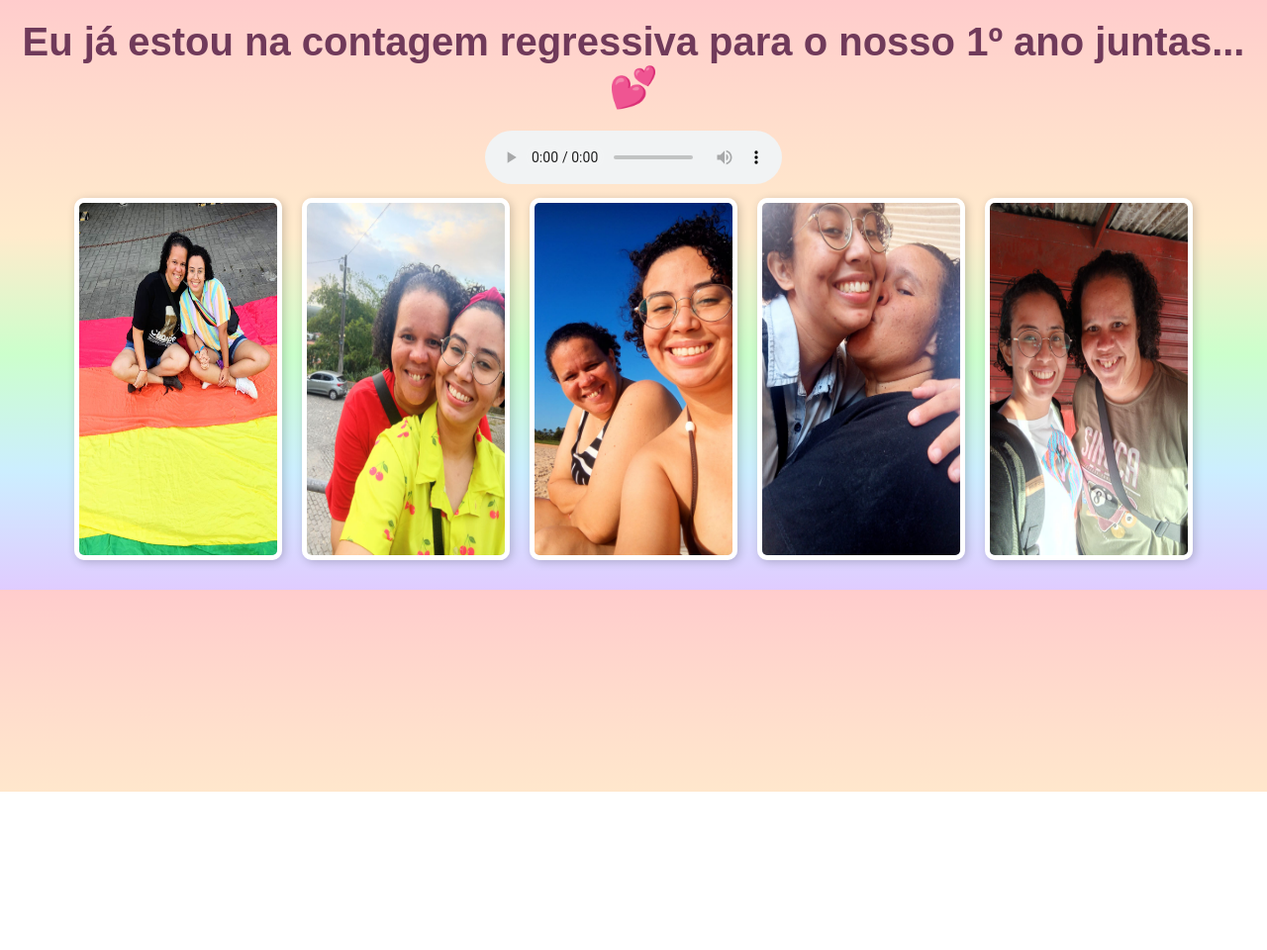
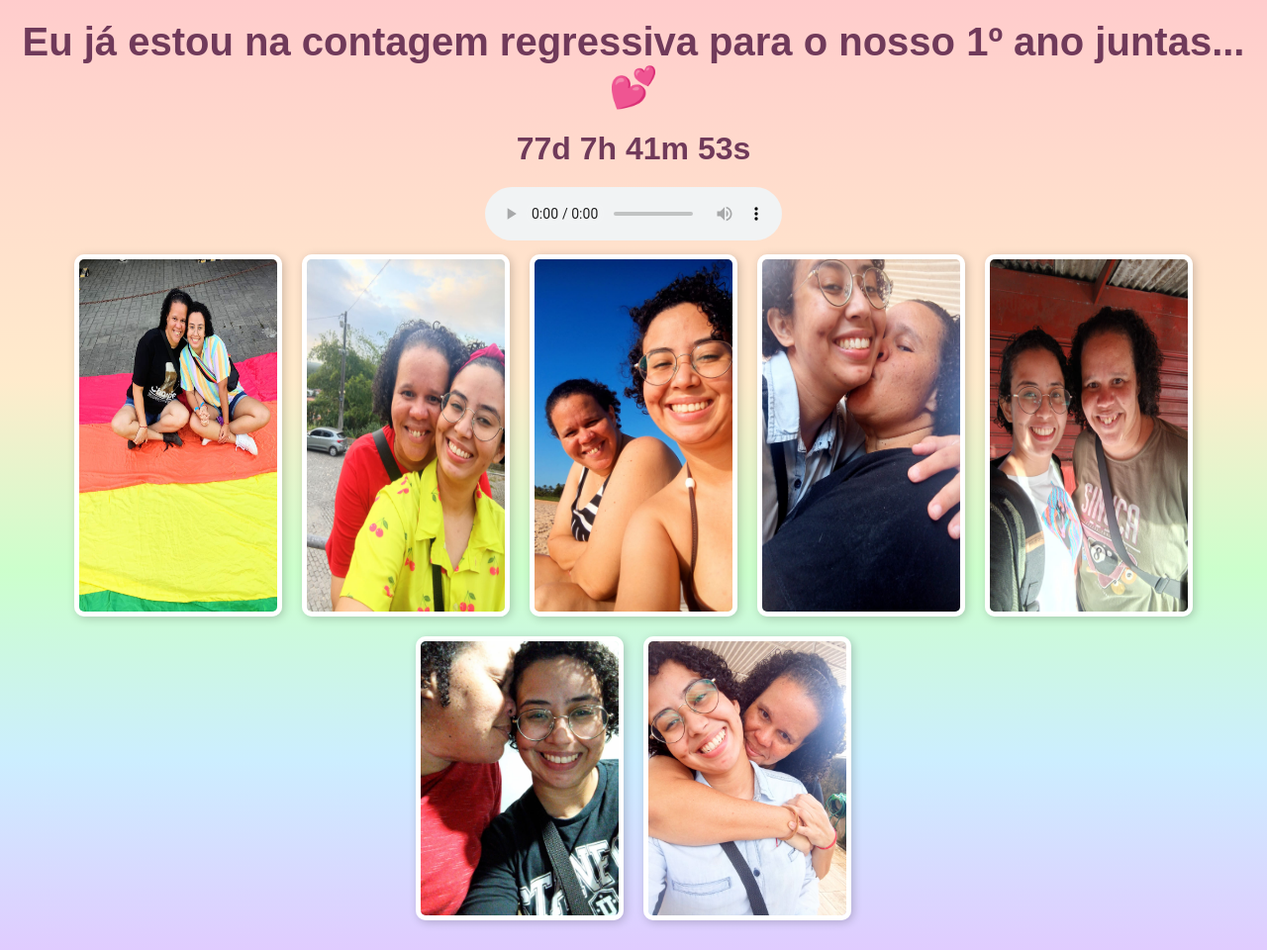
Before and after one commit to nossoamor/aprincesaelela, a plain HTML site: page index.html in a window 1280 px wide. Shown: the whole page at 99% size. Before the commit the page ends 800 px from the top, so only its background shows below. Drawn offline with Linux system fonts and the light colour scheme.

Commit message:
Update index.html

```diff
--- a/index.html
+++ b/index.html
@@ -19,8 +19,8 @@
             text-align: center; /* Garante que o texto fique centralizado */
             margin: 0;
             padding: 0;
-            white-space: normal; /* Permite que o texto quebre a linha se necessário */
-            word-wrap: break-word; /* Quebra palavras longas se necessário */
+            white-space: normal; /* Permite que o texto quebre a linha quando necessário */
+            word-break: break-word; /* Quebra palavras longas se necessário */
         }
         .countdown {
             font-size: 2em;
@@ -73,4 +73,24 @@
         <img src="foto3.jpeg" alt="A primeira vez que fomos à praia juntas...">
         <img src="foto4.jpeg" alt="O dia que fui com você e sua mãe pro shopping...">
         <img src="foto5.jpeg" alt="Quando te acompanhei no concurso de Itambé...">
-        <img src="foto
+        <img src="foto6.jpeg" alt="Eu, no teu aconchego...">
+        <img src="foto7.jpeg" alt="Meu sorriso mais feliz...">
+    </div>
+
+    <script>
+        function updateCountdown() {
+            const targetDate = new Date('2025-05-28 00:00:00').getTime(); // Substitua pelo dia exato
+            const now = new Date().getTime();
+            const difference = targetDate - now;
+
+            const days = Math.floor(difference / (1000 * 60 * 60 * 24));
+            const hours = Math.floor((difference % (1000 * 60 * 60 * 24)) / (1000 * 60 * 60));
+            const minutes = Math.floor((difference % (1000 * 60 * 60)) / (1000 * 60));
+            const seconds = Math.floor((difference % (1000 * 60)) / 1000);
+
+            document.getElementById("countdown").innerHTML = `${days}d ${hours}h ${minutes}m ${seconds}s`;
+        }
+        setInterval(updateCountdown, 1000);
+    </script>
+</body>
+</html>
```
